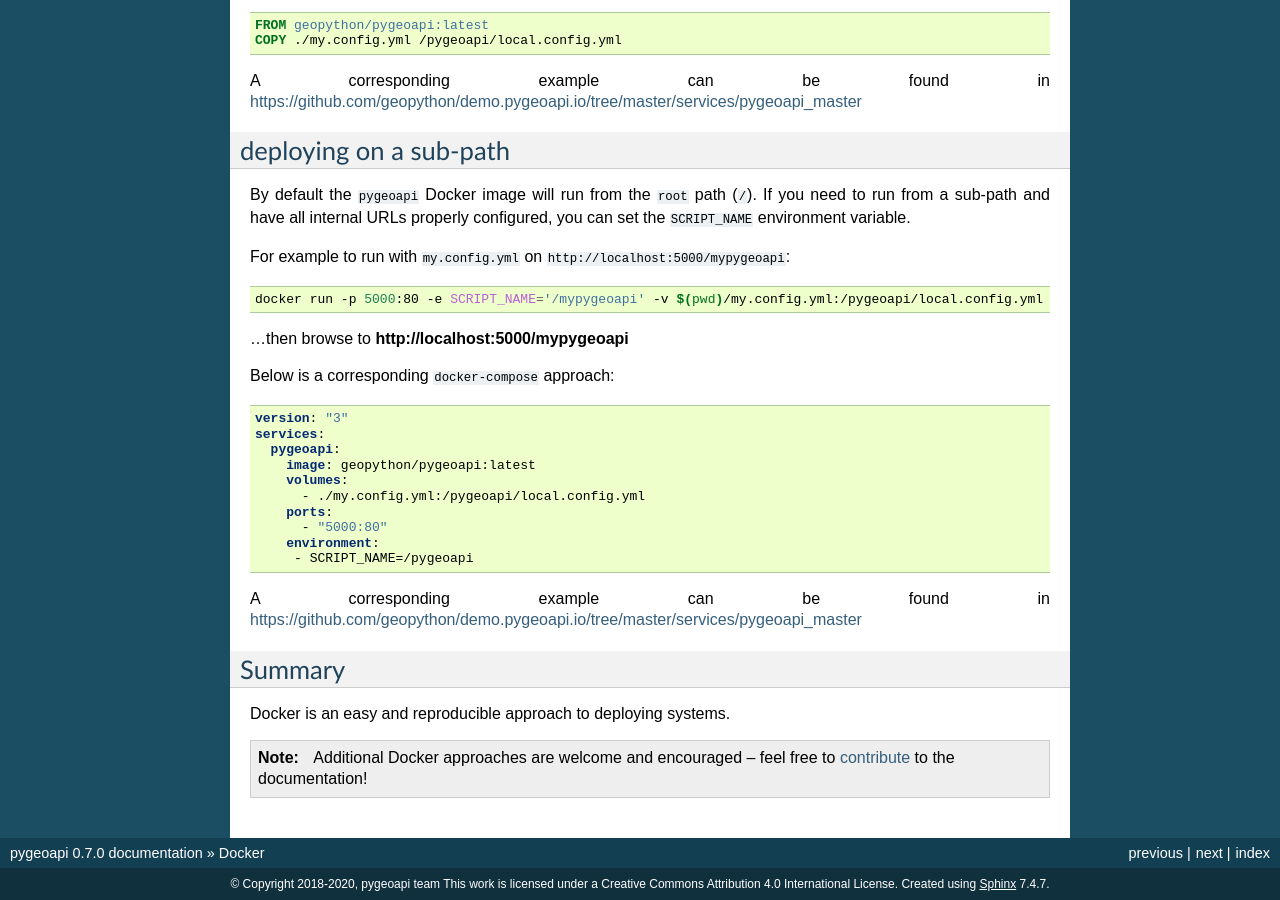
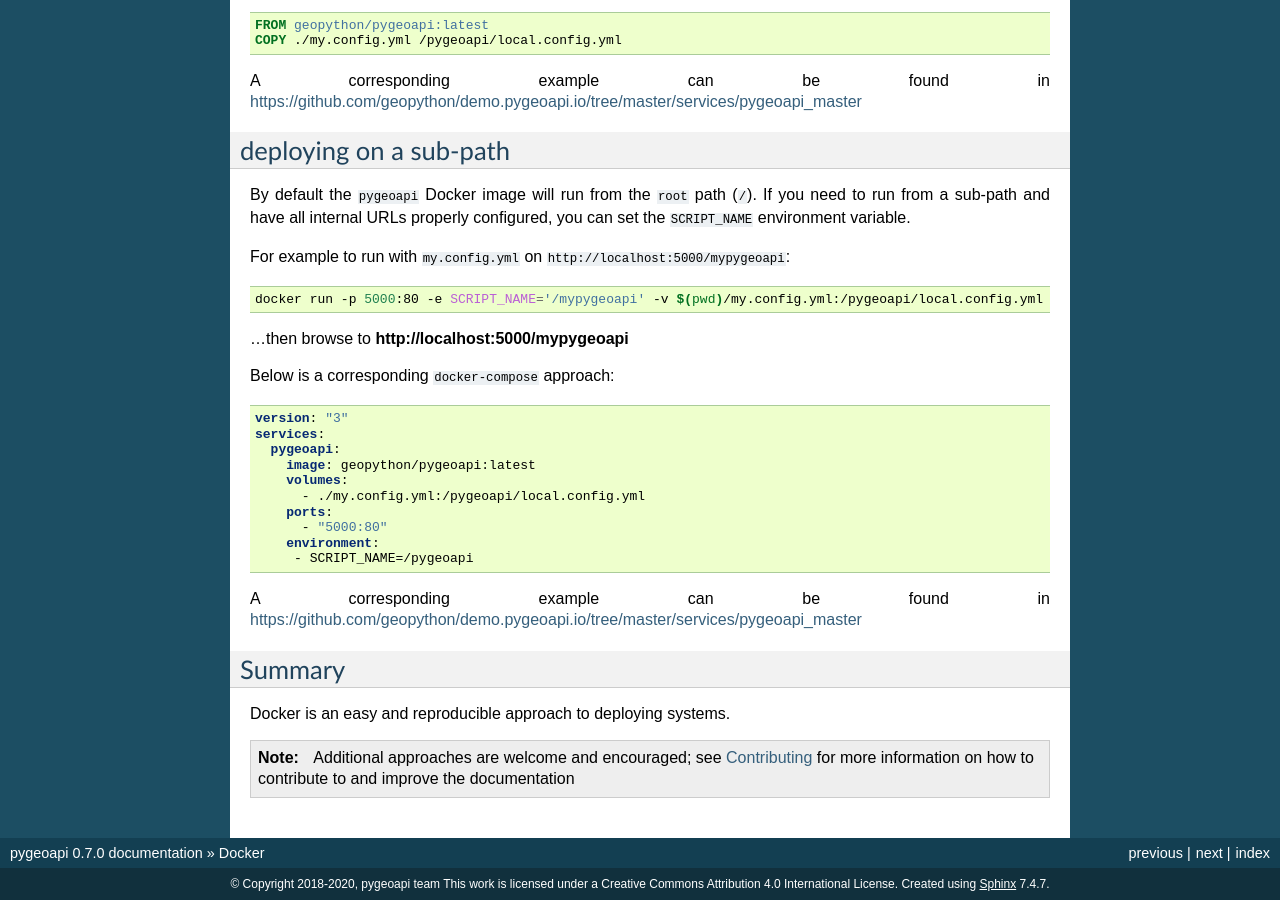
Before and after one commit to geopython/pygeoapi, a Sphinx documentation site: the page built from docs/source/running-with-docker.rst, in a window 1280 px wide and 900 px high, scrolled down 969 px. Built offline with Sphinx 7.4.7, drawn with Linux system fonts in a browser that asks for light colours; pages that are not in the unit, such as notebooks, are missing from menus.

Commit message:
contributing, support

```diff
--- a/docs/source/index.rst
+++ b/docs/source/index.rst
@@ -21,6 +21,7 @@
    running
    running-with-docker
    tour
+   openapi
    data-publishing/index
    plugins
    development
@@ -30,7 +31,6 @@
    further-reading
    license
 
-   openapi
    api-documentation
 
 Indices and tables
--- a/docs/source/running-with-docker.rst
+++ b/docs/source/running-with-docker.rst
@@ -105,8 +105,8 @@
 Docker is an easy and reproducible approach to deploying systems.
 
 .. note::
-   Additional Docker approaches are welcome and encouraged -- feel free to `contribute <contributing>`_ to
-   the documentation!
+   Additional approaches are welcome and encouraged; see :ref:`contributing` for more information on
+   how to contribute to and improve the documentation
 
 
 .. _`Docker`: https://www.docker.com
--- a/docs/source/running.rst
+++ b/docs/source/running.rst
@@ -146,8 +146,8 @@
 and modify accordingly.
 
 .. note::
-   Additional approaches are welcome and encouraged -- feel free to `contribute <contributing>`_ to
-   the documentation!
+   Additional approaches are welcome and encouraged; see :ref:`contributing` for more information on
+   how to contribute to and improve the documentation
 
 
 .. _`WSGI`: https://en.wikipedia.org/wiki/Web_Server_Gateway_Interface
```
Also changed, not shown: CONTRIBUTING.md (+4 -2 lines), docs/source/contributing.rst (added, +7 -0 lines), docs/source/support.rst (added, +9 -0 lines).
